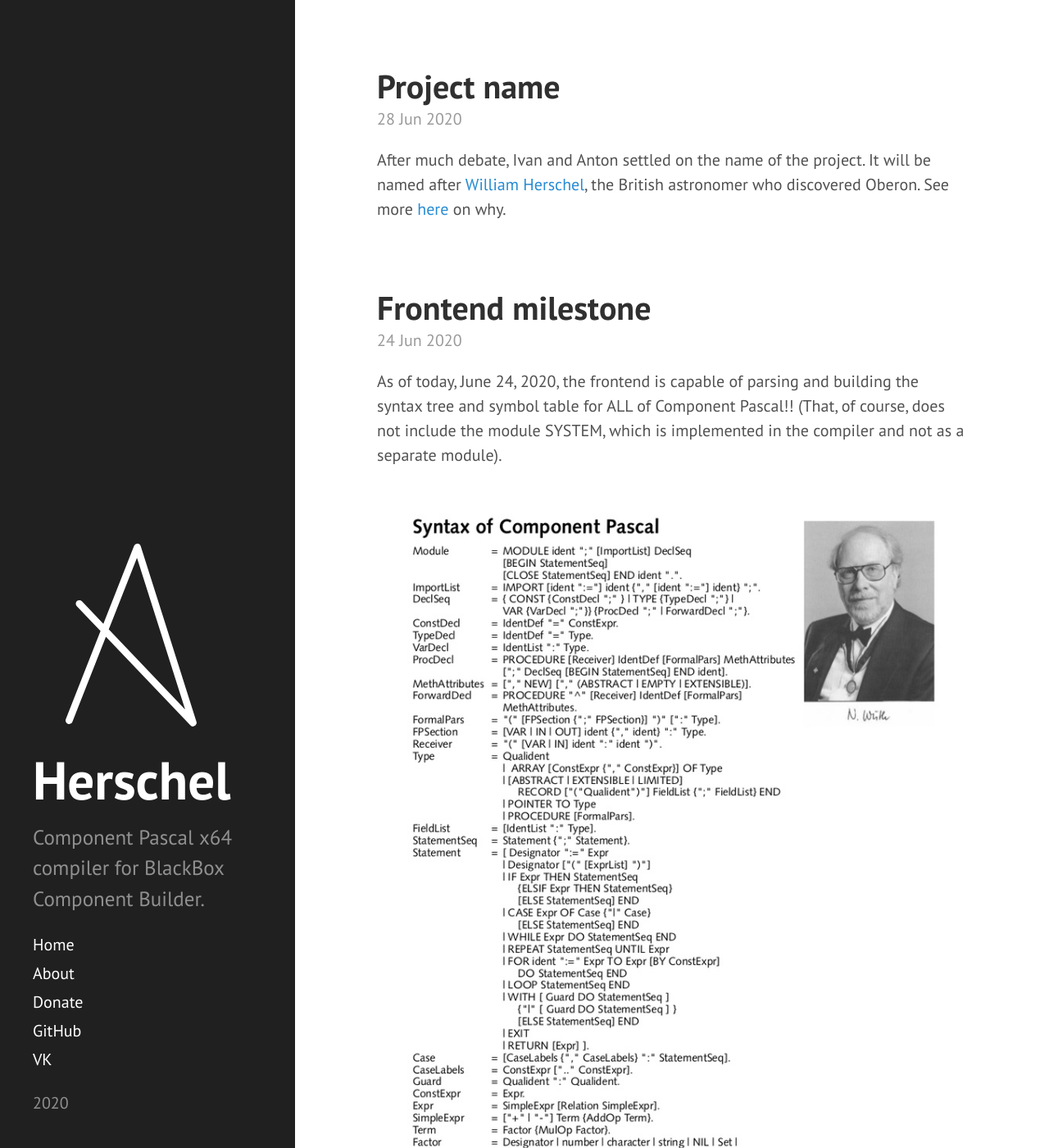
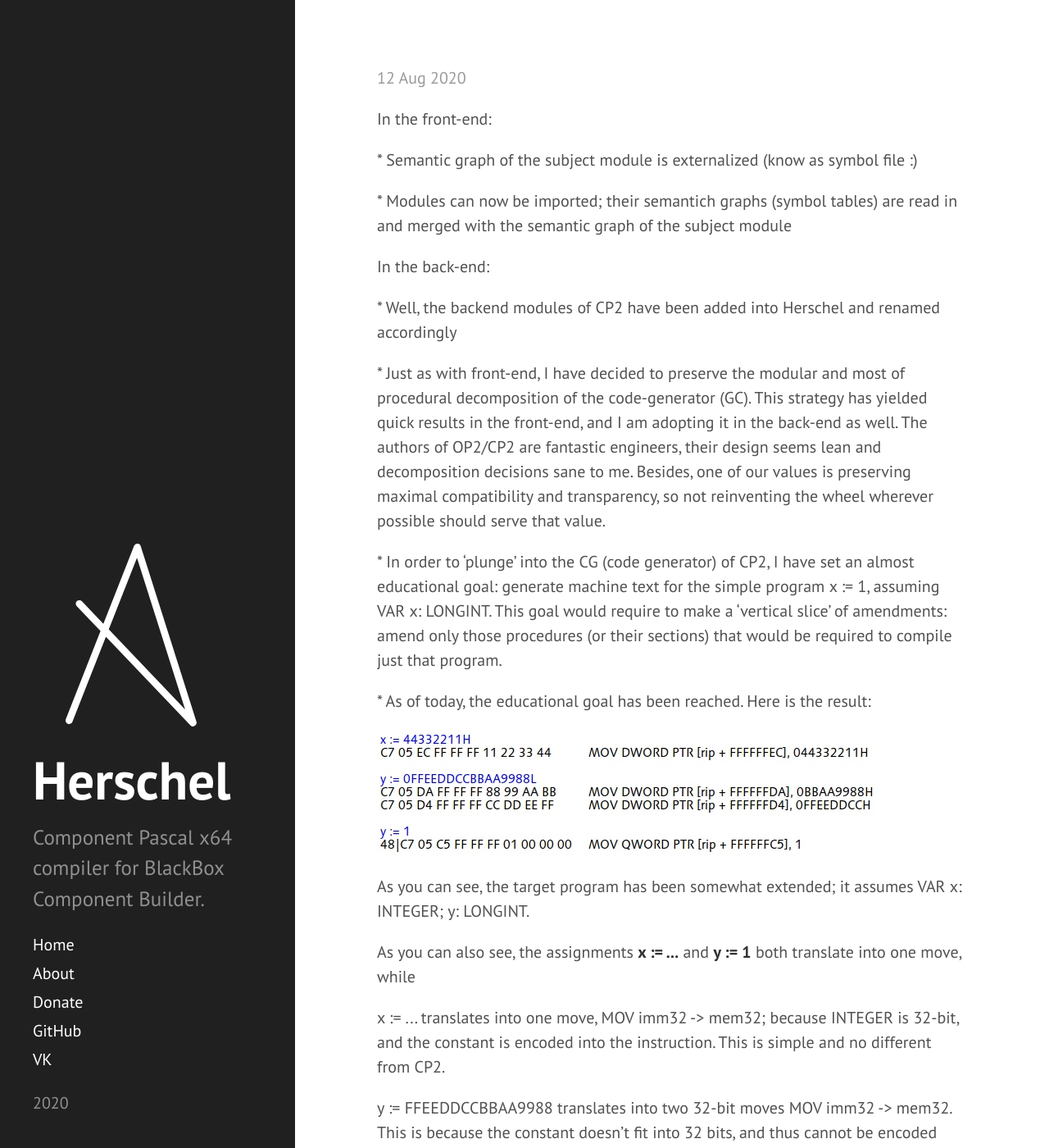
Before and after one commit to bbcb/bbcb.github.io, a Jekyll site: the page built from index.html, in a window 1280 px wide and 1400 px high. Shown: the whole window at 82% size. Built offline with Jekyll 4.4.1, drawn with Linux system fonts in a browser that asks for light colours; the list of posts is cut into pages by our own code; some of the changed text lies outside the part shown.

Commit message:
Update aug 12

```diff
--- a/Donate.md
+++ b/Donate.md
@@ -28,6 +28,8 @@ At the time, Adimetrius is the lead, senior, mid and jun in this project\. He wo
 
 The target desirable amount is $1000/mo, with expected beta\-results late fall of 2020\. We currently have one commitment of 250 euro/month, and two more possible monthly commitments\.
 
+In August, we have received a donation of €200, but the donor has not indicated whether his name may be disclosed \- we send thanks to him anyway\.
+
 
 
 We will keep you posted on the progress of the project, as well as on the financial progress\.
--- /dev/null
+++ b/_posts/2020-08-12-post.md
@@ -0,0 +1,33 @@
+---
+layout: post
+title: Code generation: first frontier Here is a digest of things that have taken place in Herschel since last update:
+---
+In the front\-end:
+
+\* Semantic graph of the subject module is externalized \(know as symbol file :\)
+
+\* Modules can now be imported; their semantich graphs \(symbol tables\) are read in and merged with the semantic graph of the subject module
+
+
+
+In the back\-end:
+
+\* Well, the backend modules of CP2 have been added into Herschel and renamed accordingly
+
+\* Just as with front\-end, I have decided to preserve the modular and most of procedural decomposition of the code\-generator \(GC\)\. This strategy has yielded quick results in the front\-end, and I am adopting it in the back\-end as well\. The authors of OP2/CP2 are fantastic engineers, their design seems lean and decomposition decisions sane to me\. Besides, one of our values is preserving maximal compatibility and transparency, so not reinventing the wheel wherever possible should serve that value\.
+
+\* In order to 'plunge' into the CG \(code generator\) of CP2, I have set an almost educational goal: generate machine text for the simple program x := 1, assuming VAR x: LONGINT\. This goal would require to make a 'vertical slice' of amendments: amend only those procedures \(or their sections\) that would be required to compile just that program\.
+
+\* As of today, the educational goal has been reached\. Here is the result:
+
+![](/img/xbecomes1.jpg)
+
+As you can see, the target program has been somewhat extended; it assumes VAR x: INTEGER; y: LONGINT\.
+
+As you can also see, the assignments **x := \.\.\.** and **y := 1** both translate into one move, while
+
+x := \.\.\. translates into one move, MOV imm32 \-> mem32; because INTEGER is 32\-bit, and the constant is encoded into the instruction\. This is simple and no different from CP2\.
+
+y := FFEEDDCCBBAA9988 translates into two 32\-bit moves MOV imm32 \-> mem32\. This is because the constant doesn't fit into 32 bits, and thus cannot be encoded directly into the instruction \- this is a limitation of amd64\. The resulting code is similar to CP2's output; however, it is produced with a modified flow of command, because the handling of LONGINTs changes in the instruction set and in the code generator\.
+
+y := 1 translates into one move, MOV imm32 \-> mem64; because LONGINT is 64\-bit, 1 is a constant that fits in 32 bits and thus can be encoded into the instruction\. The processor performs sign\-extension of the imminent constant before sending it to memory over the bus, thus all 64 bits of the target memory operand are properly initialized, despite that the imminent constant is shorter\.
```
Also changed, not shown: img/xbecomes1.jpg (added).
